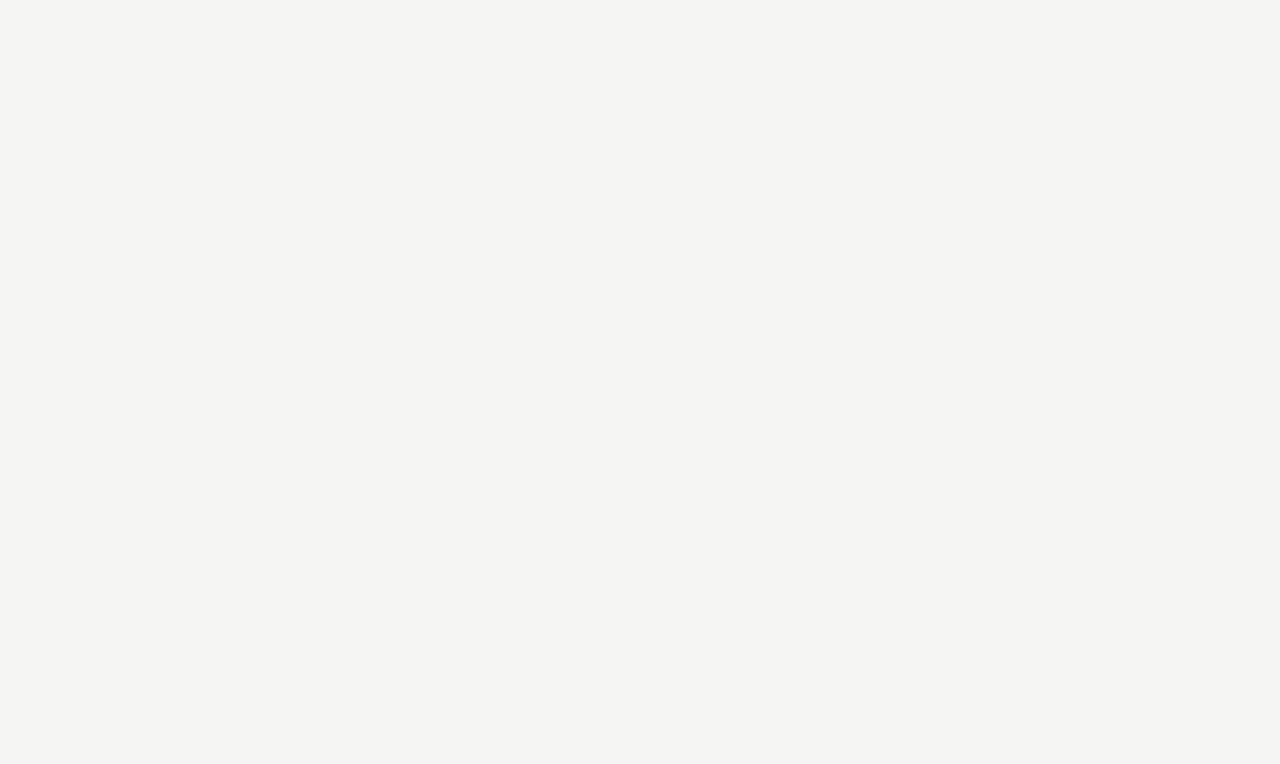
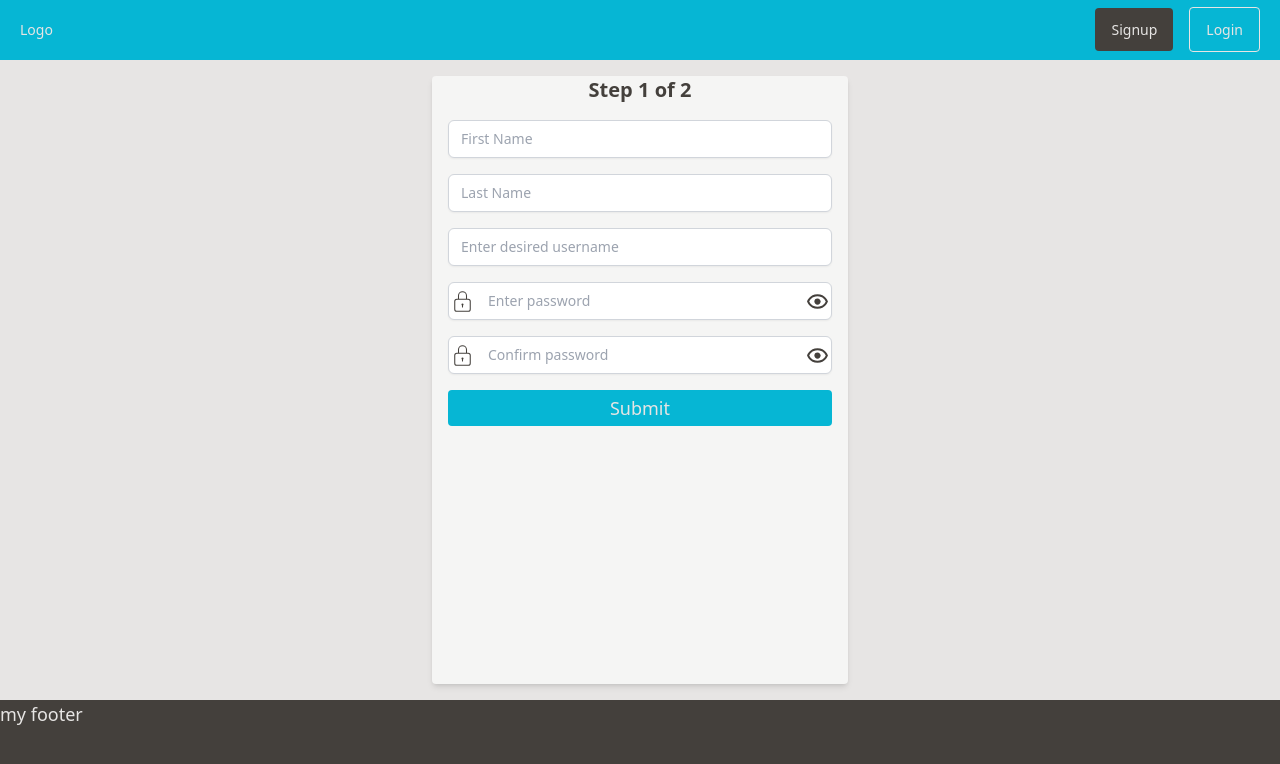
Before and after one commit to Adedayoke/online_banking, a React (Create React App) app in the folder Frontend-React/: page /signup/one in a window 1280 px wide. Before the commit this address had no page. Shown: the top 764 px of the page. Built offline with nearby package versions, Linux system fonts and the light colour scheme; the HTML template or start-up script is replaced by a standard one.

Commit message:
signup_one_design

```diff
--- a/Frontend-React/package.json
+++ b/Frontend-React/package.json
@@ -8,6 +8,7 @@
     "@testing-library/user-event": "^13.5.0",
     "react": "^18.3.1",
     "react-dom": "^18.3.1",
+    "react-icons": "^5.2.1",
     "react-router-dom": "^6.26.0",
     "react-scripts": "5.0.1",
     "web-vitals": "^2.1.4"
@@ -37,7 +38,6 @@
     ]
   },
   "devDependencies": {
-    "prettier": "^3.3.3",
     "tailwindcss": "^3.4.9"
   }
 }
--- a/Frontend-React/prettier.config.cjs
+++ /dev/null
@@ -1,5 +0,0 @@
-// .prettierrc
-module.exports = {
-    "plugins": [require("prettier-plugin-tailwindcss")],
-    singleQuote: true
-  }
--- a/Frontend-React/public/index.html
+++ b/Frontend-React/public/index.html
@@ -13,7 +13,7 @@
     <link rel="manifest" href="%PUBLIC_URL%/manifest.json" />
     <title>Bank</title>
   </head>
-  <body class="bg-stone-100 text-stone-700 text-xl">
+  <body class="bg-stone-100 text-stone-700 text-lg">
     <noscript>You need to enable JavaScript to run this app.</noscript>
     <div id="root"></div>
   </body>
--- a/Frontend-React/src/App.js
+++ b/Frontend-React/src/App.js
@@ -1,15 +1,43 @@
 import React from 'react'
-import { BrowserRouter, Route, Routes } from 'react-router-dom'
+import { createBrowserRouter, RouterProvider } from 'react-router-dom'
 import HomePage from './pages/HomePage'
+import Signup from './pages/signup/Signup'
+import Login from './pages/Login'
+import AppLayout from './ui/AppLayout'
+import SignupOne from './pages/signup/SignupOne'
+import SignupTwo from './pages/signup/SignupTwo'
 
+const router = createBrowserRouter([
+  {
+    element: <AppLayout/>,
+    children: [
+      {
+        path: "/",
+        element: <HomePage/>
+      },
+      {
+        path: "signup",
+        element: <Signup/>,
+        children: [
+          {
+            path: "/signup/one",
+            element: <SignupOne />
+          },
+          {
+            path: "/signup/two",
+            element: <SignupTwo />
+          },
+        ]
+      },
+      {
+        path: "login",
+        element: <Login/>
+      },
+    ]
+  }
+])
 export default function App() {
   return (
-    <BrowserRouter>
-        <Routes>
-            <Route path="/" element={<HomePage />} />
-            <Route path="/login" element={<HomePage />} />
-            <Route path="/signup" element={<HomePage />} />
-        </Routes>
-    </BrowserRouter>
+    <RouterProvider router={router} />
   )
 }
--- /dev/null
+++ b/Frontend-React/src/components/Footer.jsx
@@ -0,0 +1,9 @@
+import React from 'react'
+
+export default function Footer() {
+  return (
+    <footer className='bg-stone-700 h-40 text-stone-200'>
+        my footer
+    </footer>
+  )
+}
--- a/Frontend-React/src/components/Navbar.jsx
+++ b/Frontend-React/src/components/Navbar.jsx
@@ -1,17 +1,38 @@
-import React from 'react'
+import React, { useState } from "react";
+import { GiHamburgerMenu } from "react-icons/gi";
+import { Link } from "react-router-dom";
 
 export default function Navbar() {
+  const [isLoggedIn, setIsLoggedIn] = useState(false);
+
   return (
-    <nav>
-        <div>Logo</div>
-        <ul>
-            <li>Signup</li>
-            <li>Login</li>
+    <nav className="bg-cyan-500 text-sm text-stone-200 p-5 flex items-center justify-between">
+      <div>Logo</div>
+      {isLoggedIn ? (
+        <ul className="hidden md:flex">
+          <li className="mr-4">Habeeb</li>
+          <li>Logout</li>
         </ul>
-        <ul>
-            <li>Habeeb</li>
-            <li>Logout</li>
+      ) : (
+        <ul className="hidden md:flex items-center justify-betwee">
+          <li className="mr-4">
+            <Link to="/signup/one" className="px-4 py-3 bg-stone-700 rounded">
+              Signup
+            </Link>
+          </li>
+          <li>
+            <Link
+              to="/login"
+              className="px-4 py-3 border border-stone-200 rounded"
+            >
+              Login
+            </Link>
+          </li>
         </ul>
+      )}
+      <div className="md:hidden">
+        <GiHamburgerMenu />
+      </div>
     </nav>
-  )
+  );
 }
--- a/Frontend-React/src/pages/Login.jsx
+++ b/Frontend-React/src/pages/Login.jsx
@@ -0,0 +1,7 @@
+import React from 'react'
+
+export default function Login() {
+  return (
+    <div>Login</div>
+  )
+}
--- a/Frontend-React/src/pages/Signup.jsx
+++ /dev/null
@@ -1,7 +0,0 @@
-import React from 'react'
-
-export default function Signup() {
-  return (
-    <div>Signup</div>
-  )
-}
--- /dev/null
+++ b/Frontend-React/src/pages/signup/Signup.jsx
@@ -0,0 +1,14 @@
+import React from "react";
+import { Outlet, useLocation } from "react-router-dom";
+
+export default function Signup() {
+  const { pathname } = useLocation();
+  return (
+    <div className="flex items-center justify-center h-4/5 p-4 bg-stone-200">
+      <div className=" bg-stone-100 rounded shadow-md h-full w-4/5 md:w-1/2 lg:w-1/3" >
+        <p className="text-center text-xl font-bold">Step {pathname === "/signup/one" ? 1 : 2} of 2</p>
+        <Outlet />
+      </div>
+    </div>
+  );
+}
--- /dev/null
+++ b/Frontend-React/src/pages/signup/SignupOne.jsx
@@ -0,0 +1,150 @@
+import React, { useState } from "react";
+import { BiShow } from "react-icons/bi";
+import { BiHide } from "react-icons/bi";
+import { CiLock } from "react-icons/ci";
+
+export default function SignupOne() {
+  const [showPassword, setShowPassword] = useState(false);
+  const [showConfirmPassword, setShowConfirmPassword] = useState(false);
+  const [userPassword, setUserPassword] = useState("");
+  const [confirmPassword, setConfirmPassword] = useState("");
+  const [passwordError, setPasswordError] = useState("");
+  const [confirmPasswordError, setConfirmPasswordError] = useState("");
+
+  const handleTogglePasswordVisibility = () => {
+    setShowPassword((prevShowPassword) => !prevShowPassword);
+  };
+  const handleToggleConfirmPasswordVisibility = () => {
+    setShowConfirmPassword((prevShowPassword) => !prevShowPassword);
+  };
+
+  const validatePassword = (password) => {
+    const minLength = 8;
+    const hasUpperCase = /[A-Z]/.test(password);
+    const hasLowerCase = /[a-z]/.test(password);
+    const hasNumber = /\d/.test(password);
+    const hasSpecialChar = /[!@#$%^&*(),.?":{}|<>]/.test(password);
+
+    if (password.length < minLength) {
+      return `Password must be at least ${minLength} characters long.`;
+    }
+    if (!hasUpperCase) {
+      return "Password must contain at least one uppercase letter.";
+    }
+    if (!hasLowerCase) {
+      return "Password must contain at least one lowercase letter.";
+    }
+    if (!hasNumber) {
+      return "Password must contain at least one number.";
+    }
+    if (!hasSpecialChar) {
+      return "Password must contain at least one special character.";
+    }
+    return "";
+  };
+
+  const handlePasswordChange = (e) => {
+    const password = e.target.value;
+    setUserPassword(password);
+
+    const error = validatePassword(password);
+    setPasswordError(error);
+    setConfirmPasswordError(""); // Reset confirm password error when main password changes
+  };
+
+  const handleConfirmPasswordChange = (e) => {
+    const confirmPwd = e.target.value;
+    setConfirmPassword(confirmPwd);
+
+    if (userPassword && confirmPwd !== userPassword) {
+      setConfirmPasswordError("Passwords do not match.");
+    } else {
+      setConfirmPasswordError("");
+    }
+  };
+  function handleSubmit(){
+    if (passwordError || confirmPasswordError)return ;
+  }
+  return (
+    <form className="p-4" onSubmit={handleSubmit}>
+      <div className="flex flex-col mb-4 text-sm">
+        <input
+          placeholder="First Name"
+          type="text"
+          id="firstName"
+          name="firstName"
+          className="px-3 py-2 border border-gray-300 rounded-md shadow-sm focus:outline-none focus:ring-indigo-500 focus:border-indigo-500"
+        />
+      </div>
+      <div className="flex flex-col mb-4 text-sm">
+        <input
+          placeholder="Last Name"
+          type="text"
+          id="lastName"
+          name="lastName"
+          className="px-3 py-2 border border-gray-300 rounded-md shadow-sm focus:outline-none focus:ring-indigo-500 focus:border-indigo-500"
+        />
+      </div>
+      <div className="flex flex-col mb-4 text-sm">
+        <input
+          placeholder="Enter desired username"
+          type="text"
+          id="username"
+          name="username"
+          className="px-3 py-2 border border-gray-300 rounded-md shadow-sm focus:outline-none focus:ring-indigo-500 focus:border-indigo-500"
+        />
+      </div>
+      <div className="border border-gray-300 rounded-md shadow-sm focus:outline-none focus:ring-indigo-500 focus:border-indigo-500 flex mb-4 text-sm bg-white">
+        <span className="w-1/12 text-center flex items-center justify-center cursor-pointer">
+          <CiLock size={25} />
+        </span>
+        <input
+          onChange={handlePasswordChange}
+          value={userPassword}
+          placeholder="Enter password"
+          type={showPassword ? "text" : "password"}
+          id="password"
+          name="password"
+          className="w-full px-3 py-2 rounded-md focus:outline-none"
+        />
+        <span
+          className="w-1/12 text-center flex items-center justify-center cursor-pointer"
+          onClick={handleTogglePasswordVisibility}
+        >
+          {showPassword ? <BiHide size={25} /> : <BiShow size={25} />}
+        </span>
+      </div>
+      {passwordError && (
+        <div className="text-red-500 text-xs mt-2 mb-2">{passwordError}</div>
+      )}
+
+      <div className="border border-gray-300 rounded-md shadow-sm focus:outline-none focus:ring-indigo-500 focus:border-indigo-500 flex mb-4 text-sm bg-white">
+        <span className="w-1/12 text-center flex items-center justify-center cursor-pointer">
+          <CiLock size={25} />
+        </span>
+        <input
+          onChange={handleConfirmPasswordChange}
+          value={confirmPassword}
+          placeholder="Confirm password"
+          type={showConfirmPassword ? "text" : "password"}
+          id="confirmPassword"
+          name="confirmPassword"
+          className="w-full px-3 py-2 rounded-md focus:outline-none"
+        />
+        <span
+          className="w-1/12 text-center flex items-center justify-center cursor-pointer"
+          onClick={handleToggleConfirmPasswordVisibility}
+        >
+          {showConfirmPassword ? <BiHide size={25} /> : <BiShow size={25} />}
+        </span>
+      </div>
+      {confirmPasswordError && (
+        <div className="text-red-500 text-xs mt-2 mb-2">{confirmPasswordError}</div>
+      )}
+
+      <button disabled={passwordError || confirmPasswordError} className="disabled:bg-cyan-400 disabled:text-stone-100 disabled:cursor-not-allowed block p-1 bg-cyan-500 text-stone-200 w-full my-4 rounded mx-auto">
+        Submit
+      </button>
+    </form>
+  );
+}
--- /dev/null
+++ b/Frontend-React/src/pages/signup/SignupTwo.jsx
@@ -0,0 +1,7 @@
+import React from 'react'
+
+export default function SignupTwo() {
+  return (
+    <div>Signuptwo</div>
+  )
+}
--- /dev/null
+++ b/Frontend-React/src/ui/AppLayout.jsx
@@ -0,0 +1,14 @@
+import React from 'react'
+import Navbar from '../components/Navbar'
+import { Outlet } from 'react-router-dom'
+import Footer from '../components/Footer'
+
+export default function AppLayout() {
+  return (
+    <div className='h-svh'>
+        <Navbar />
+            <Outlet />
+        <Footer />
+    </div>
+  )
+}
```
Also changed, not shown: 2 other files (tests, documents, lock files or other folders).
